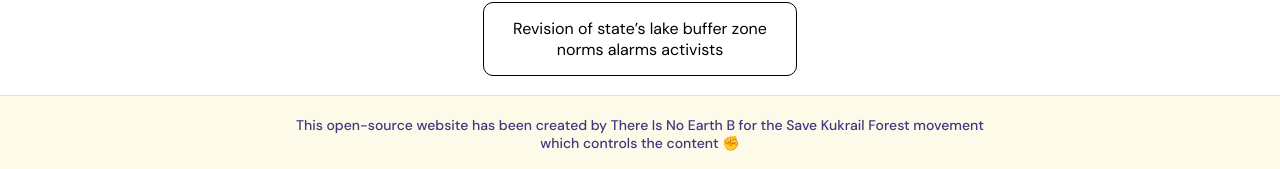
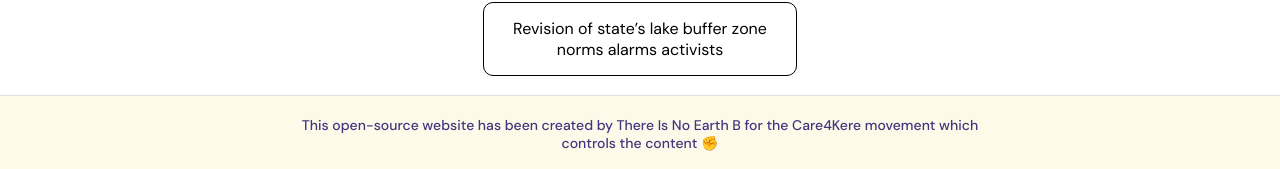
Before and after one commit to thereisnoearthb/care4Kere, a plain HTML site: page index.html in a window 1280 px wide. Shown: the part 1041-1210 px from the top of the page. Drawn offline with nearby package versions, Linux system fonts and the light colour scheme; a web font is replaced by a local one.

Commit message:
footer fix

```diff
--- a/index.html
+++ b/index.html
@@ -665,7 +665,7 @@
     <footer>
       <div class="footer-content-wrapper">
         <div class="footer-text"><span><a href="https://thereisnoearthb.com/" target="_blank" rel="noopener noreferrer">
-              This open-source website has been created by There Is No Earth B for the Save Kukrail Forest movement
+              This open-source website has been created by There Is No Earth B for the Care4Kere movement
               which controls the content ✊</a></span></div>
       </div>
     </footer><!-- swiper.js initialization -->
```
